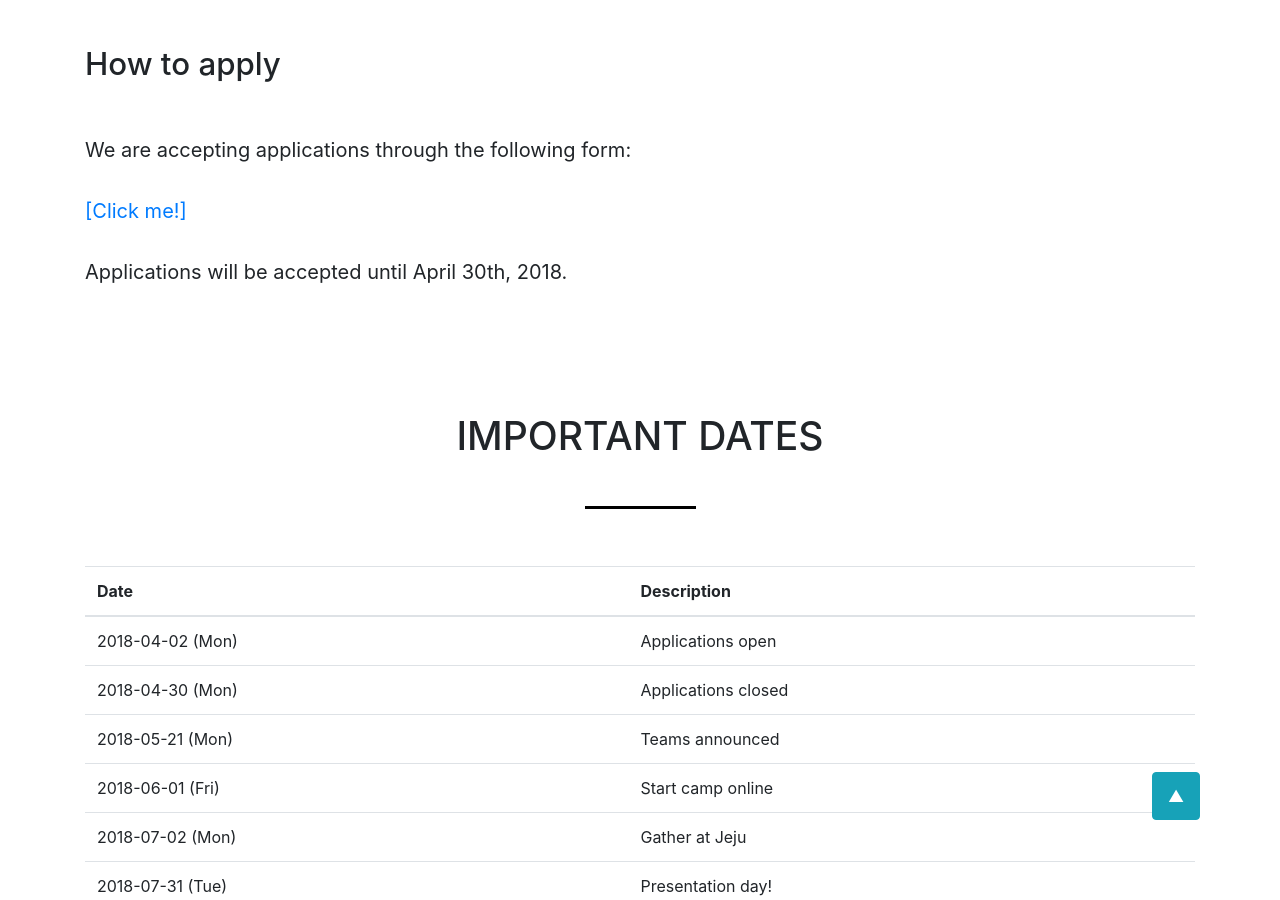
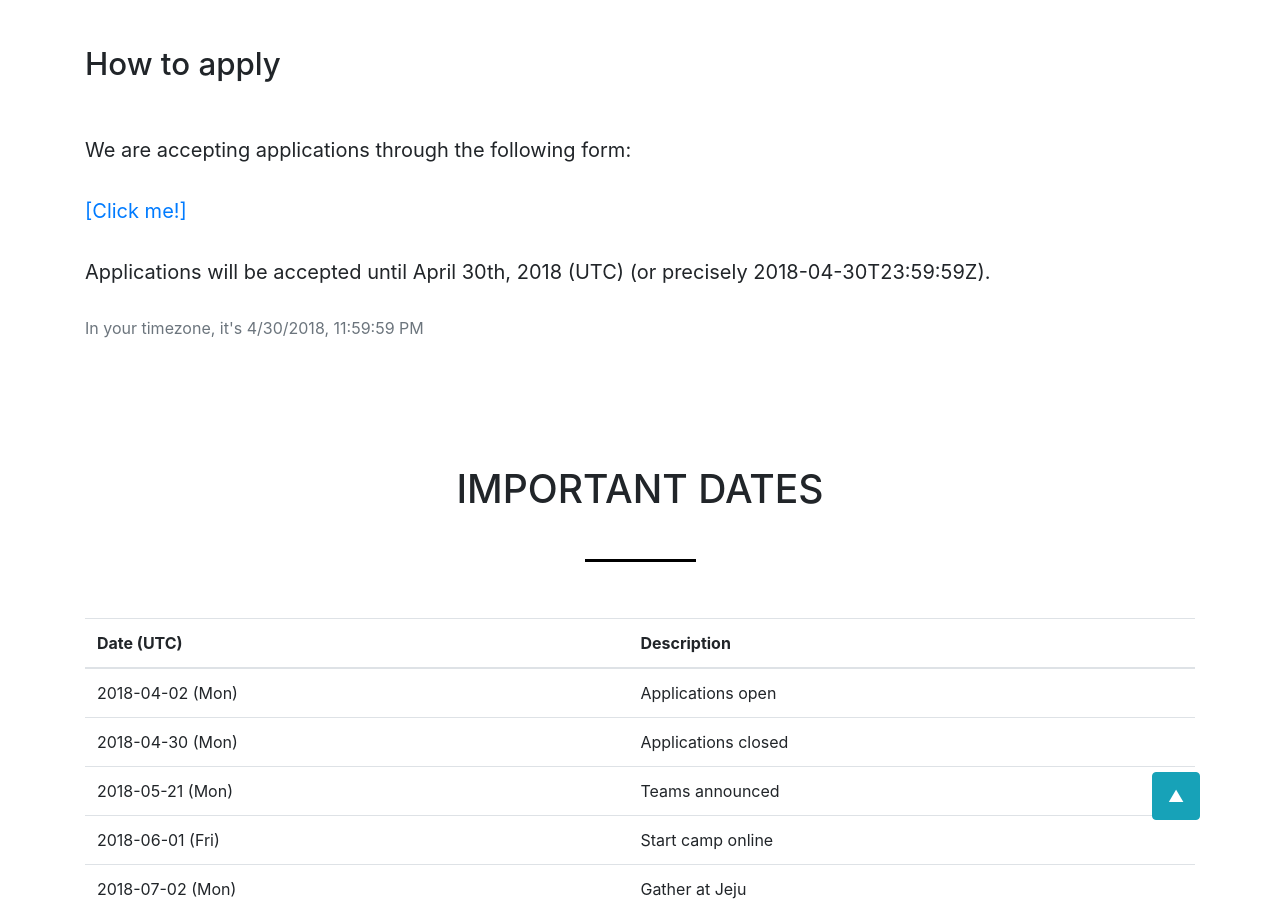
Before and after one commit to TensorFlowKR/dlcampjeju, a Jekyll site: the page built from 2018/index.md, in a window 1280 px wide and 900 px high, scrolled down 3482 px. Built offline with Jekyll 4.4.1, drawn with Linux system fonts in a browser that asks for light colours; nearby versions of some CDN libraries.

Commit message:
[feat] Indicate UTC

```diff
--- a/2018/index.md
+++ b/2018/index.md
@@ -56,12 +56,14 @@ We are accepting applications through the following form:
 
 [[Click me!]](https://docs.google.com/forms/d/e/1FAIpQLSd1QfUVJgGijzqQQaX2Nf--30QbXlm5q1OS9d7iMgNoTTs-3A/viewform)
 
-Applications will be accepted until April 30th, 2018.
+Applications will be accepted until April 30th, 2018 (UTC) (or precisely 2018-04-30T23:59:59Z).
+
+<div class="text-muted">In your timezone, it's <span id="applicationDue--local"></span></div>
 
 
 # Important Dates
 
-| Date | Description |
+| Date (UTC) | Description |
 | --- | --- |
 | 2018-04-02 (Mon) | Applications open |
 | 2018-04-30 (Mon) | Applications closed |
--- a/assets/js/index.js
+++ b/assets/js/index.js
@@ -4,9 +4,9 @@
  */
 $(function() {
   // Camp Begin Date
-  const campBeginDate = new Date("Mon, 2 July 2018 08:00:00 +0900");
-  const message =
-    "FYI, the camp will begin " + campBeginDate + " at your timezone";
+  const campBeginDate = new Date("Mon, 2 July 2018 08:00:00 +0900"),
+    applicationEndDate = new Date("Mon, 30 April 2018 23:59:59 +0000"),
+    message = "FYI, the camp will begin " + campBeginDate + " at your timezone";
   console.log(message);
 
   // tick down the hero timer
@@ -27,14 +27,21 @@ $(function() {
 
     if (parseInt(hero.css("padding-top"), 10) > 0) {
       // closing navbar
-      hero.animate({ paddingTop: 0 });
+      hero.animate({
+        paddingTop: 0,
+      });
       heroDatesContainer.fadeIn();
     } else {
       // opening navbar
-      hero.animate({ paddingTop: height });
+      hero.animate({
+        paddingTop: height,
+      });
       heroDatesContainer.fadeOut();
     }
   });
+
+  // update application due date
+  $("#applicationDue--local").text(applicationEndDate.toLocaleString());
 });
 
 /**
@@ -150,7 +157,9 @@ function initTopButton() {
   });
 
   scrollBtn.click(function() {
-    const topPosition = { scrollTop: 0 };
+    const topPosition = {
+      scrollTop: 0,
+    };
     $("html, body").animate(topPosition, 1000);
   });
 }
```
